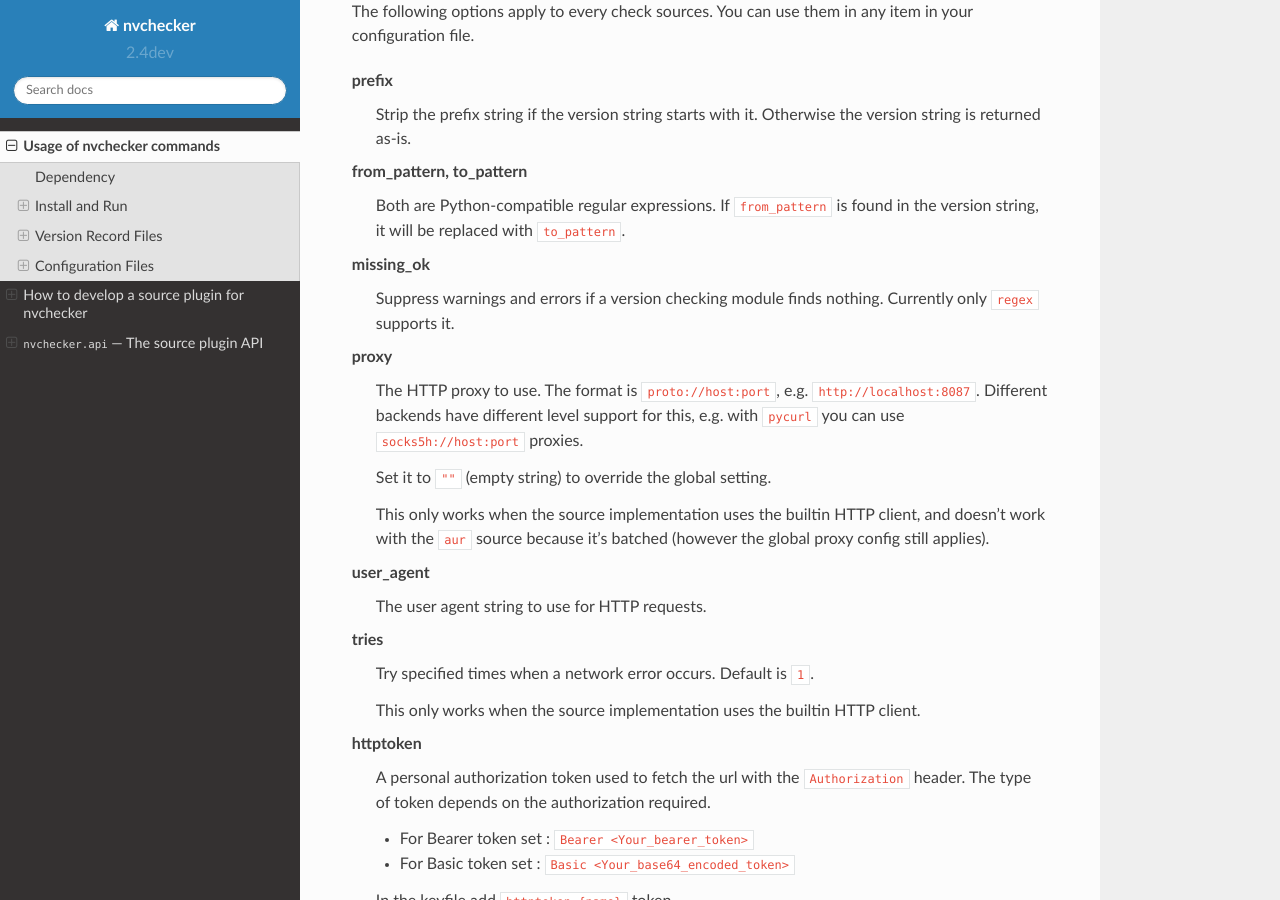
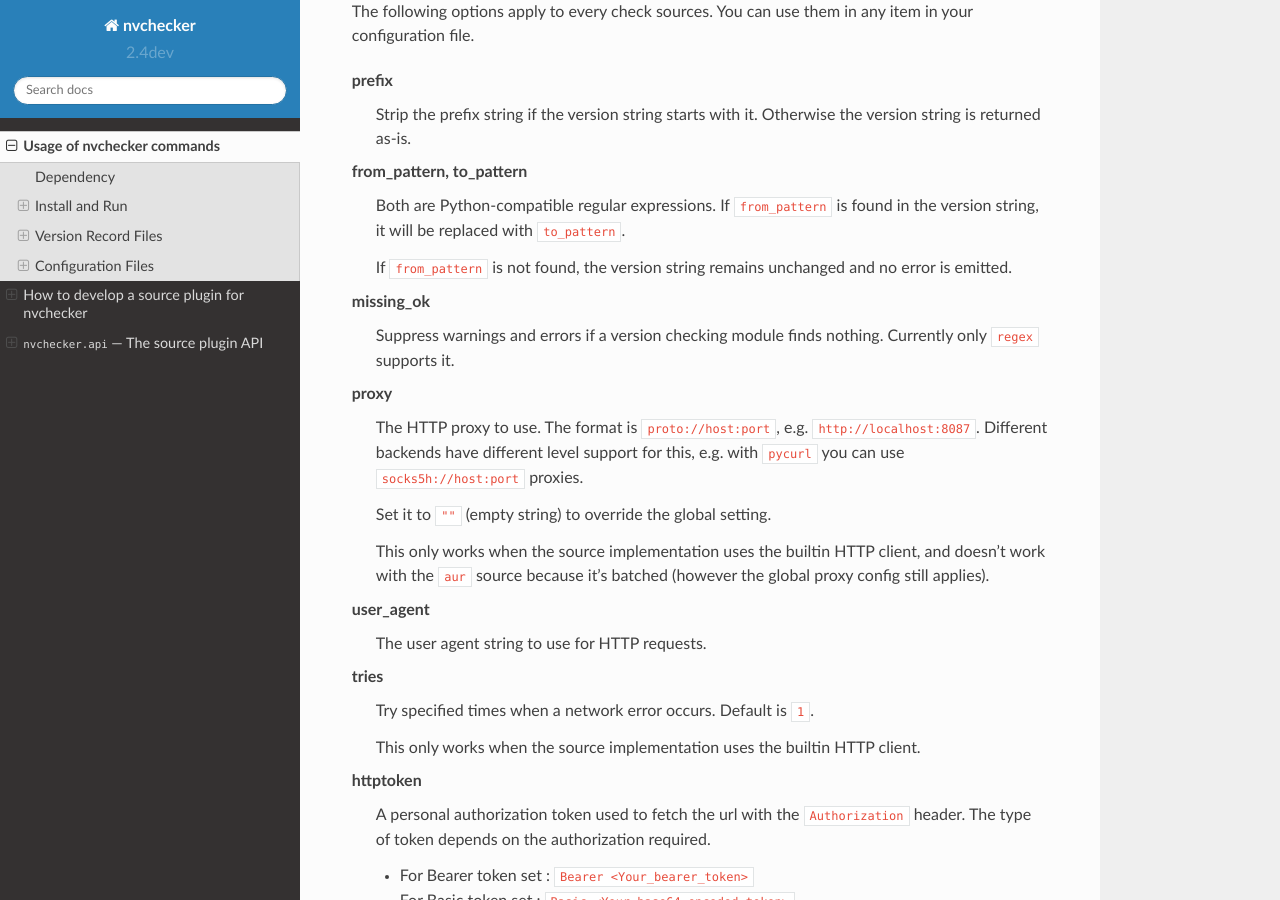
Before and after one commit to lilydjwg/nvchecker, a Sphinx documentation site: the page built from docs/usage.rst, in a window 1280 px wide and 900 px high, scrolled down 4768 px. Built offline with Sphinx 7.4.7 and the Read the Docs theme 2.0.0, drawn with Linux system fonts in a browser that asks for light colours.

Commit message:
docs: clarify behavior when `from_pattern` is not matched
[skip ci]

```diff
--- a/docs/usage.rst
+++ b/docs/usage.rst
@@ -152,6 +152,9 @@ prefix
 from_pattern, to_pattern
   Both are Python-compatible regular expressions. If ``from_pattern`` is found
   in the version string, it will be replaced with ``to_pattern``.
+
+  If ``from_pattern`` is not found, the version string remains unchanged and no
+  error is emitted.
 
 missing_ok
   Suppress warnings and errors if a version checking module finds nothing.
```
